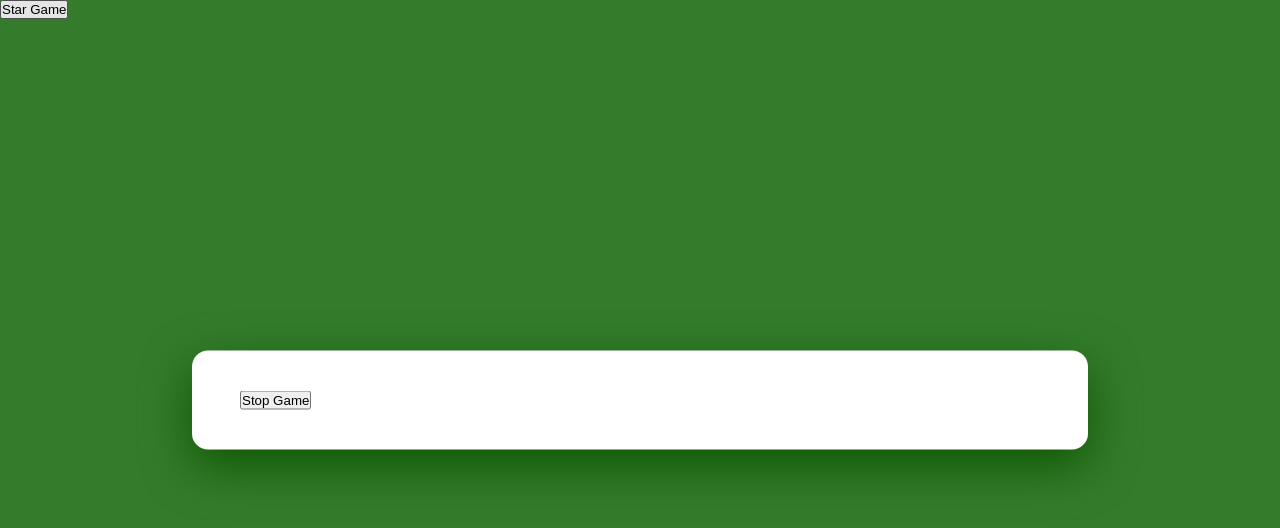
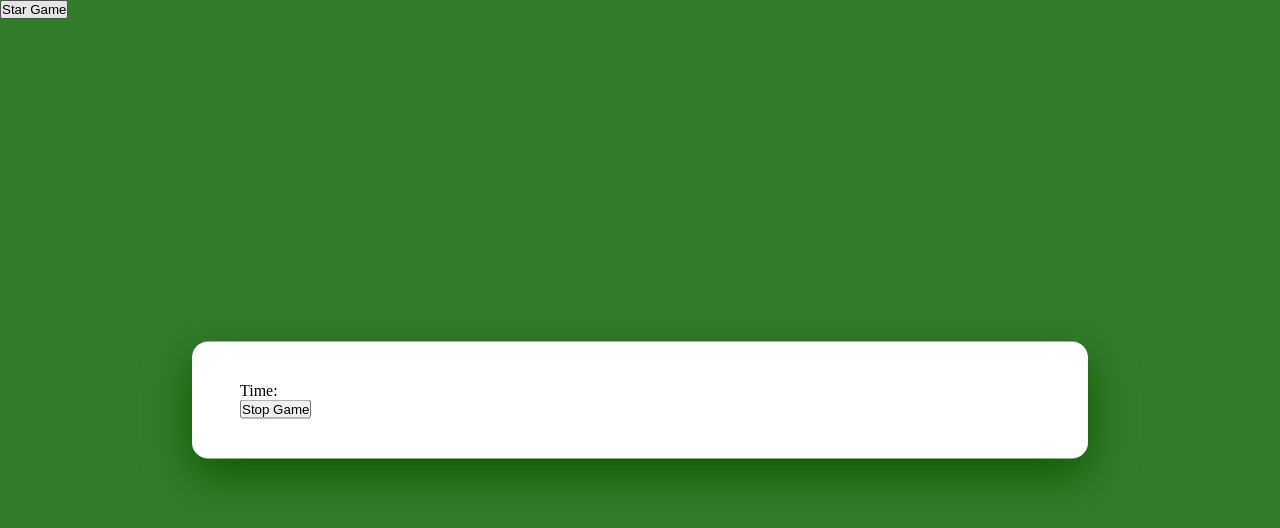
Before and after one commit to saratyldum/memory-game, a plain HTML site: page index.html in a window 1280 px wide. Drawn offline with Linux system fonts and the light colour scheme.

Commit message:
html set up

```diff
--- a/index.html
+++ b/index.html
@@ -5,14 +5,17 @@
 	<meta name="viewport" content="width=device-width, initial-scale=1.0">
 	<title>Memory Game</title>
 
+	<link href="">
+
 	<link rel="stylesheet" href="/style.css">
-	<script src="/app.js"></script>
 </head>
 <body>
 	<div class="wrapper">
 		<div class="information-container">
 			<div id="moves-counter"></div>
-			<div id="time-counter"></div>
+			<div id="time-counter">
+				<span>Time:</span>
+			</div>
 			<div id="result"></div>
 		</div>
 		<div class="game-container"></div>
@@ -22,5 +25,6 @@
 		<div id="result"></div>
 		<button class="start-button">Star Game</button>
 	</div>
+	<script src="/app.js"></script>
 </body>
 </html>
```
